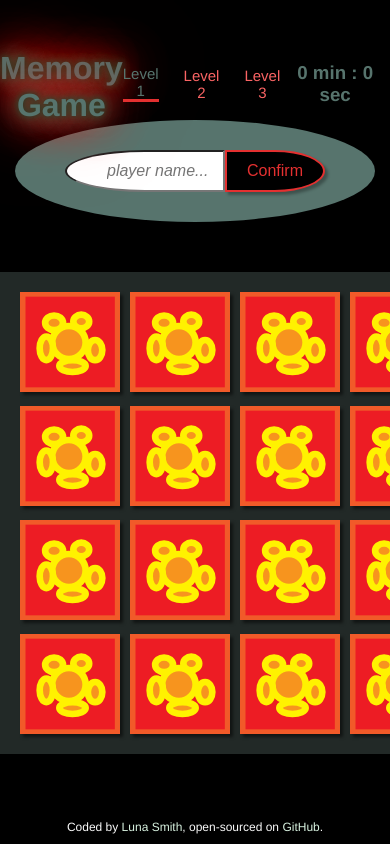
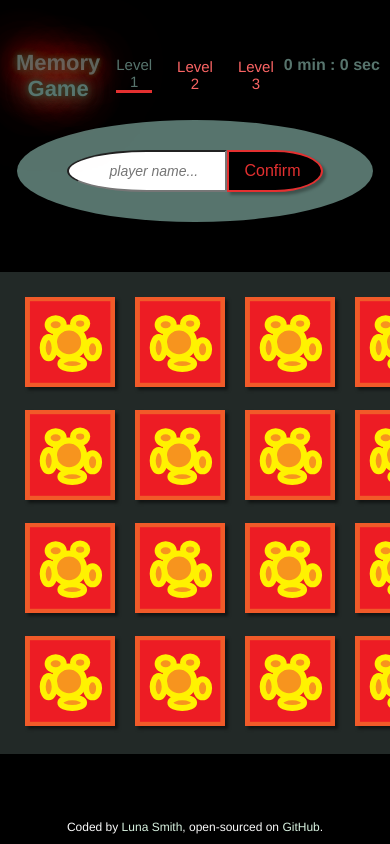
Before and after one commit to Lu-Smith/memory_game_vue, a Vue app: page / in a window 390 px wide. Shown: the top 844 px of the page. Built offline with nearby package versions, Linux system fonts and the light colour scheme.

Commit message:
Updated styles in global.css

```diff
--- a/src/assets/global.css
+++ b/src/assets/global.css
@@ -19,7 +19,7 @@ h2 {
     border: 4px solid rgb(250, 100, 100);
     padding: 10px 20px;
     color: #57746d;
-  }
+}
 
 input {
     padding: 10px 0 10px 40px;
@@ -56,3 +56,36 @@ button:hover {
     background: black;
     color: #57746d;
 }
+
+@media screen and (max-width: 900px) {
+    h1 {
+        font-size: 22px;
+    }
+
+    h2 {
+        font-size: 25px;
+        font-weight: 700;
+        border: 2px solid rgb(250, 100, 100);
+        padding: 10px 20px;
+    }
+
+    h3 {
+        font-size: 16px;
+    }
+
+    input {
+        padding: 11px 0 11px 40px;
+        font-size: 14px;
+    }
+
+    img {
+        width: 90px;
+        height: 90px;
+    }
+
+    button {
+        padding: 10px 20px 10px 15px;
+        font-size: 25px;
+    }
+
+}
```
